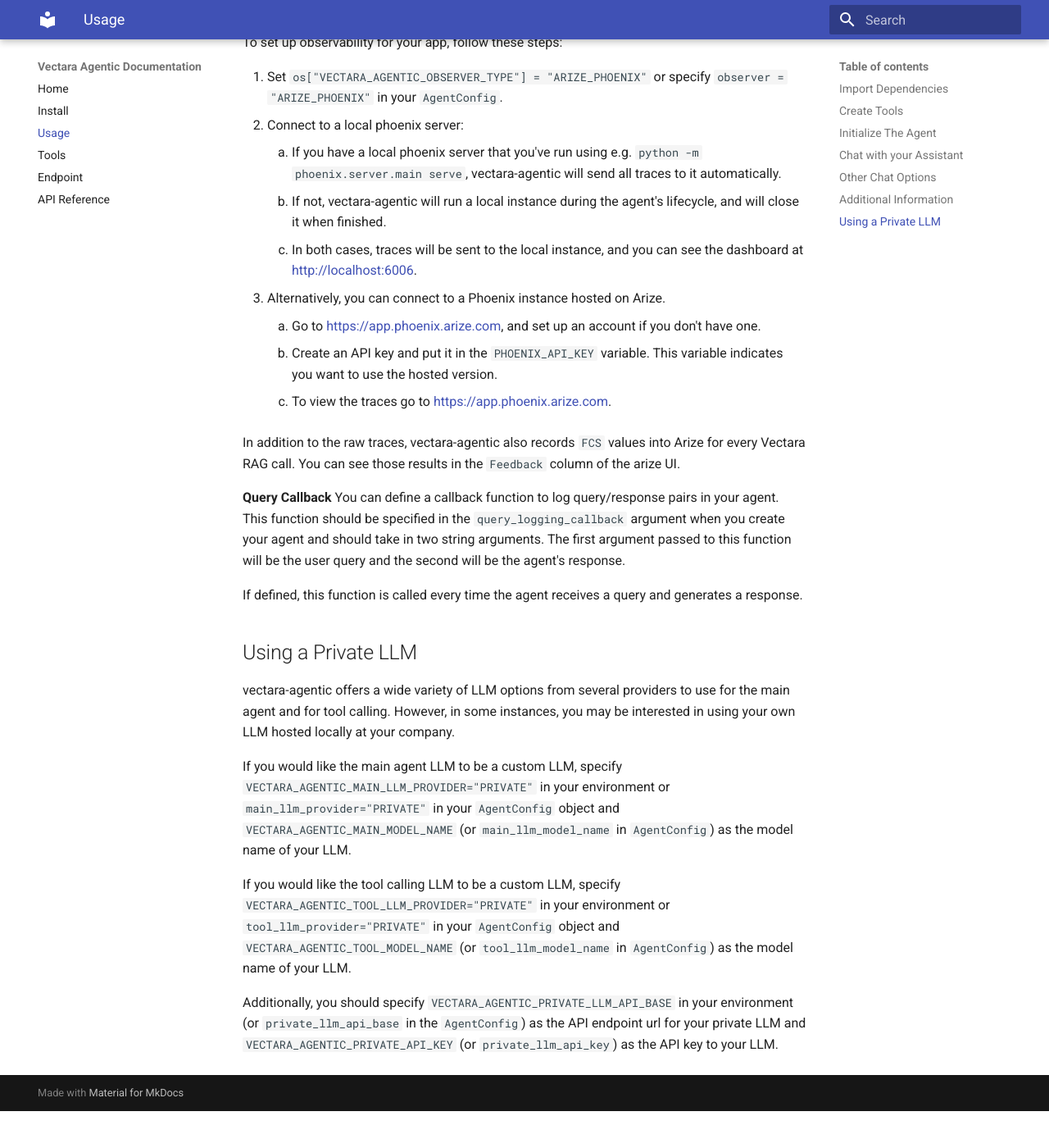
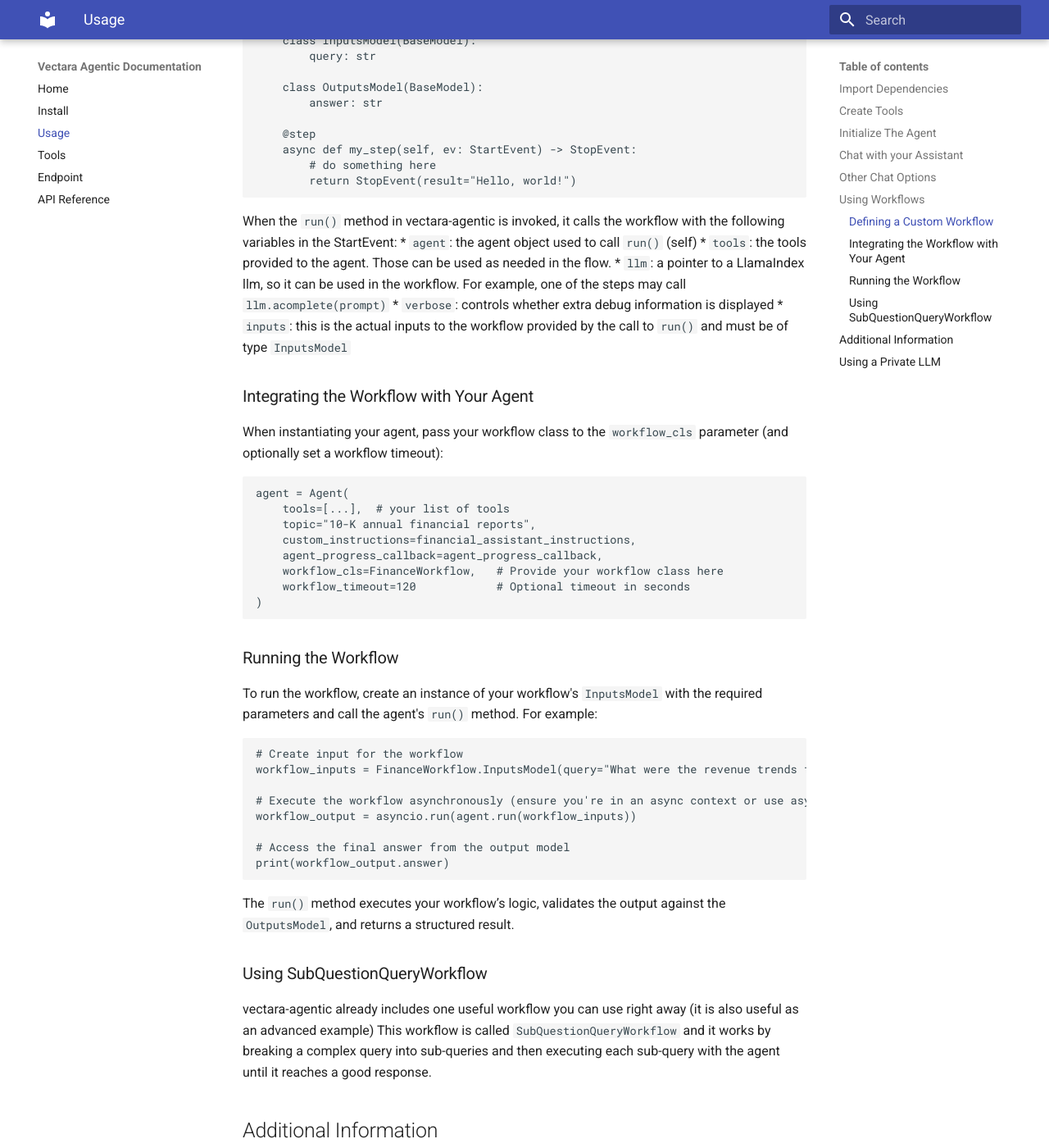
Before and after one commit to vectara/py-vectara-agentic, an MkDocs documentation site: the page built from docs/usage.md, in a window 1280 px wide and 1400 px high, scrolled down 11084 px. Shown: the whole window at 82% size. Built offline with MkDocs 1.6.1 and Material for MkDocs 9.7.7, drawn with Linux system fonts in a browser that asks for light colours; the version menu is left out; before the commit the page ends 12439 px from its top, so only the background shows below that; some of the changed text lies outside the part shown.

Commit message:
updated workflows docs and fixed all lint issues

````diff
--- a/docs/usage.md
+++ b/docs/usage.md
@@ -391,10 +391,14 @@
     rather any particular behavior you want your LLM to have, such as
     how to present the information it receives from the tools to the
     user.
-4.  `update_func: Optional[Callable[[AgentStatusType, str], None]] = None`:
+4.  `agent_progress_callback: Optional[Callable[[AgentStatusType, str], None]] = None`:
     This is an optional callback function that will be called on every
     agent step. It can be used to update the user interface or the steps
     of the agent.
+5.  `query_logging_callback: Optional[Callable[[str, str], None]] = None`:
+    This is an optional callback function that will be called at the end
+    of response generation, with the query and response strings.
+
 
 Every agent has its own default set of instructions that it follows to
 interpret users' messages and use the necessary tools to complete its
@@ -430,8 +434,8 @@
 should call. This is what makes agents very powerful and makes our job
 as coders much simpler.
 
-**update_func callback**
-The `update_func` is an optional `Callable` function that can serve a
+**agent_progress_callback callback**
+The `agent_progress_callback` is an optional `Callable` function that can serve a
 variety of purposes for your assistant. It is a callback function that
 is managed by the agent, and it will be called anytime the agent is
 updated, such as when calling a tool, or when receiving a response from
@@ -445,7 +449,7 @@
 ``` python
 from vectara_agentic.agent import AgentStatusType
 
-def update_func(status_type: AgentStatusType, msg: str):
+def agent_progress_callback(status_type: AgentStatusType, msg: str):
   output = f"{status_type.value} - {msg}"
   st.session_state.log_messages.append(output)
 ```
@@ -497,7 +501,7 @@
            [ask_transcripts],
      topic="10-K annual financial reports",
      custom_instructions=financial_assistant_instructions,
-     update_func=update_func
+     agent_progress_callback=agent_progress_callback
 )
 ```
 
@@ -558,6 +562,81 @@
 response, you can use the `print_response_stream()` method. If you need
 to yield the chunks in some other way for your application, you can
 obtain the generator object by accessing the `chat_stream` member.
+
+## Using Workflows
+
+vectara-agentic now supports custom workflows via the `run()` method, enabling you to define multi-step interactions with validated inputs and outputs.
+To learn more about workflows read [the documentation](https://docs.llamaindex.ai/en/stable/understanding/workflows/basic_flow/)
+
+### Defining a Custom Workflow
+
+To create a workflow, subclass the Workflow class from `llama_index.core.workflow` and define two Pydantic models: `InputsModel` and ``OutputsModel`.
+For example:
+
+```python
+from pydantic import BaseModel
+from llama_index.core.workflow import (
+    StartEvent,StopEvent, Workflow, step,
+)
+
+class MyWorkflow(Workflow):
+    class InputsModel(BaseModel):
+        query: str
+
+    class OutputsModel(BaseModel):
+        answer: str
+
+    @step
+    async def my_step(self, ev: StartEvent) -> StopEvent:
+        # do something here
+        return StopEvent(result="Hello, world!")
+```
+
+When the `run()` method in vectara-agentic is invoked, it calls the workflow with the following variables in the StartEvent:
+* `agent`: the agent object used to call `run()` (self)
+* `tools`: the tools provided to the agent. Those can be used as needed in the flow.
+* `llm`: a pointer to a LlamaIndex llm, so it can be used in the workflow. For example, one of the steps may call `llm.acomplete(prompt)`
+* `verbose`: controls whether extra debug information is displayed
+* `inputs`: this is the actual inputs to the workflow provided by the call to `run()` and must be of type `InputsModel`
+
+### Integrating the Workflow with Your Agent
+
+When instantiating your agent, pass your workflow class to the `workflow_cls` parameter (and optionally set a workflow timeout):
+
+```python
+agent = Agent(
+    tools=[...],  # your list of tools
+    topic="10-K annual financial reports",
+    custom_instructions=financial_assistant_instructions,
+    agent_progress_callback=agent_progress_callback,
+    workflow_cls=FinanceWorkflow,   # Provide your workflow class here
+    workflow_timeout=120            # Optional timeout in seconds
+)
+```
+
+### Running the Workflow
+
+To run the workflow, create an instance of your workflow's `InputsModel` with the required parameters and call the agent's `run()` method. For example:
+
+```python
+# Create input for the workflow
+workflow_inputs = FinanceWorkflow.InputsModel(query="What were the revenue trends for Apple?", analysis_depth=3)
+
+# Execute the workflow asynchronously (ensure you're in an async context or use asyncio.run)
+workflow_output = asyncio.run(agent.run(workflow_inputs))
+
+# Access the final answer from the output model
+print(workflow_output.answer)
+```
+
+The `run()` method executes your workflow’s logic, validates the output against the `OutputsModel`, and returns a structured result.
+
+### Using SubQuestionQueryWorkflow
+
+vectara-agentic already includes one useful workflow you can use right away (it is also useful as an advanced example)
+This workflow is called `SubQuestionQueryWorkflow` and it works by breaking a complex query into sub-queries and then
+executing each sub-query with the agent until it reaches a good response.
+
 
 ## Additional Information
 
````
Also changed, not shown: README.md (+86 -9 lines), 5 other files.
